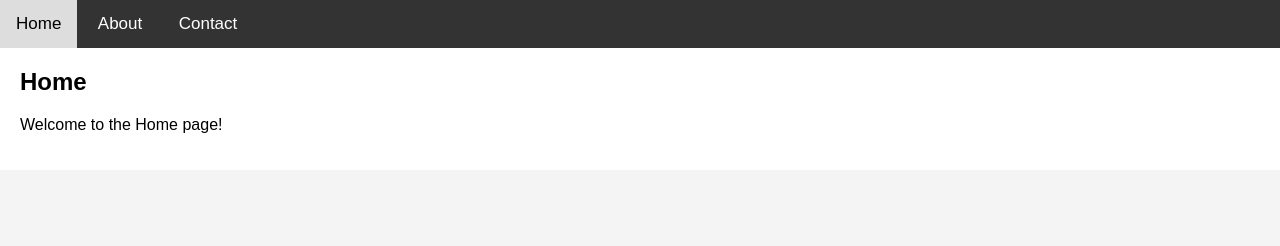
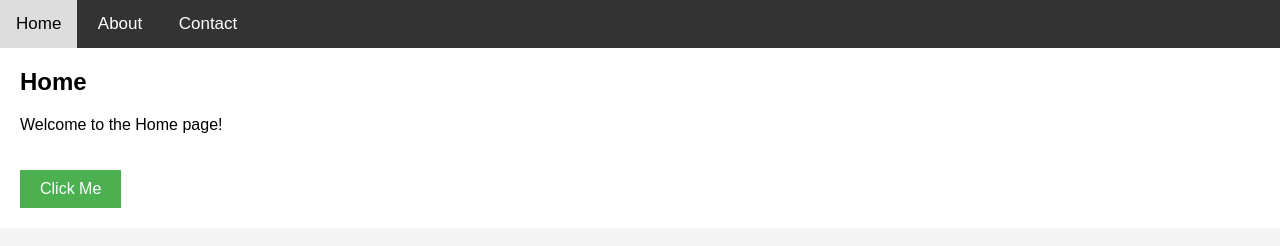
Before and after one commit to jolulop/Sales, a plain HTML site: page index.html in a window 1280 px wide. Drawn offline with Linux system fonts and the light colour scheme.

Commit message:
add button

```diff
--- a/index.html
+++ b/index.html
@@ -16,16 +16,19 @@
     <div id="Home" class="tabcontent">
         <h2>Home</h2>
         <p>Welcome to the Home page!</p>
+        <button class="action-button" onclick="alert('Home button clicked')">Click Me</button>
     </div>
 
     <div id="About" class="tabcontent">
         <h2>About</h2>
         <p>Learn more about us on this page.</p>
+        <button class="action-button" onclick="alert('About button clicked')">Click Me</button>
     </div>
 
     <div id="Contact" class="tabcontent">
         <h2>Contact</h2>
         <p>Get in touch with us!</p>
+        <button class="action-button" onclick="alert('Contact button clicked')">Click Me</button>
     </div>
 
     <script src="script.js"></script>
--- a/styles.css
+++ b/styles.css
@@ -41,3 +41,21 @@ body {
 .tabcontent h2 {
     margin-top: 0;
 }
+
+.action-button {
+    background-color: #4CAF50;
+    color: white;
+    border: none;
+    padding: 10px 20px;
+    text-align: center;
+    text-decoration: none;
+    display: inline-block;
+    font-size: 16px;
+    margin-top: 20px;
+    cursor: pointer;
+    transition: 0.3s;
+}
+
+.action-button:hover {
+    background-color: #45a049;
+}
```
